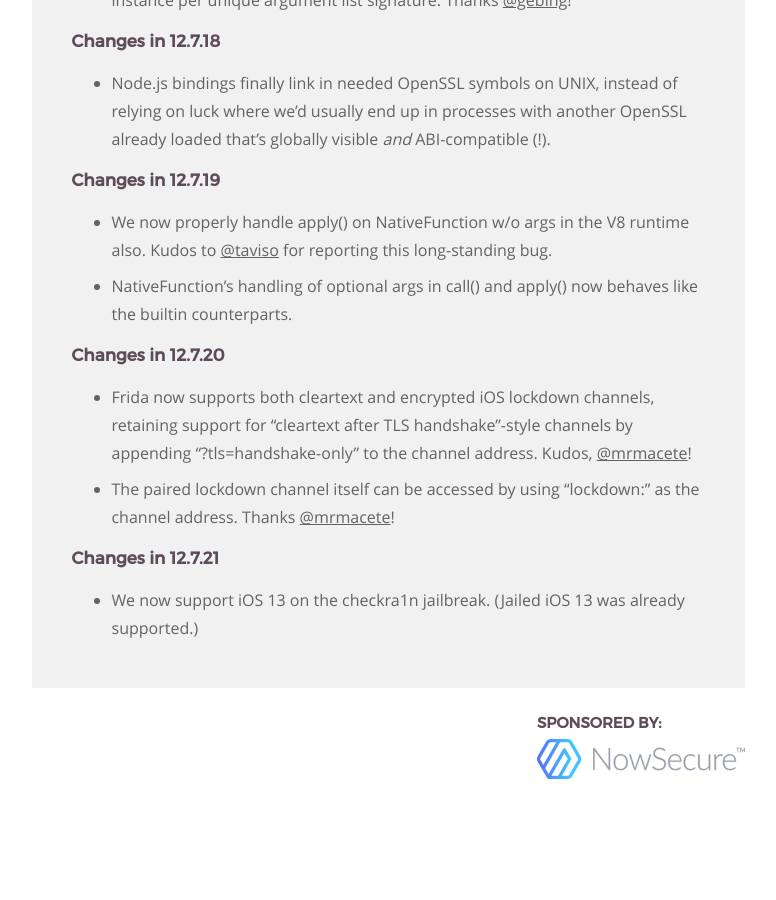
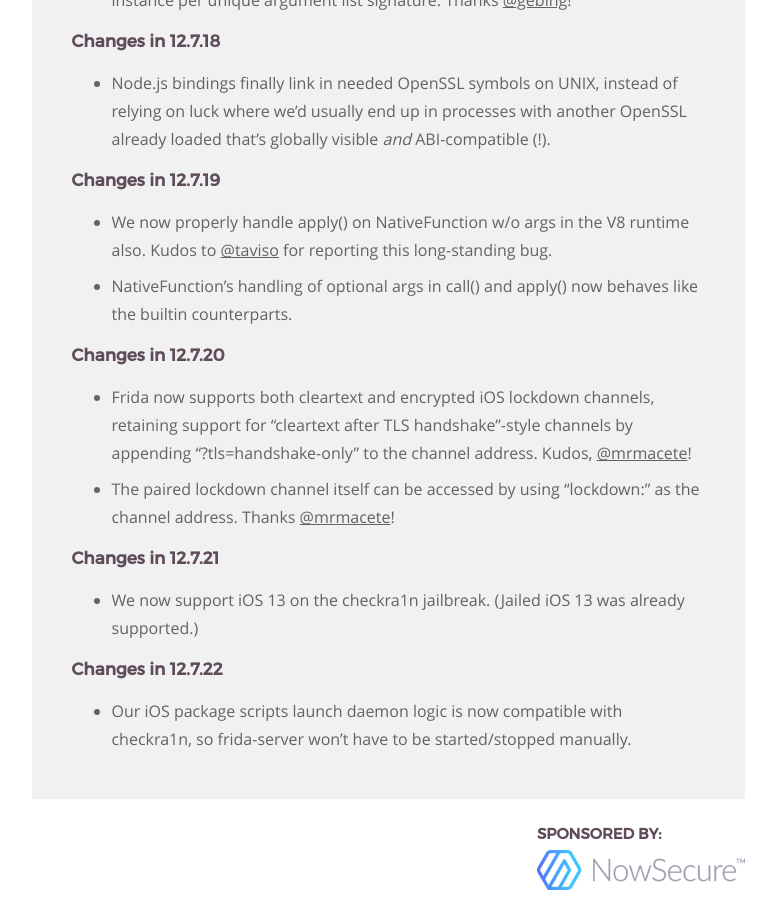
Before and after one commit to frida/frida-website, a Jekyll site: the page built from _posts/2019-09-18-frida-12-7-released.markdown, in a window 1280 px wide and 900 px high, scrolled down 13641 px. Shown: the whole window, without its empty margins (364-1140 px from the left). Built offline with Jekyll 4.4.1, drawn with Linux system fonts in a browser that asks for light colours; before the commit the page ends 14430 px from its top, so only the background shows below that.

Commit message:
Summarize changes in 12.7.22

```diff
--- a/_posts/2019-09-18-frida-12-7-released.markdown
+++ b/_posts/2019-09-18-frida-12-7-released.markdown
@@ -540,6 +540,11 @@ Enjoy!
 - We now support iOS 13 on the checkra1n jailbreak. (Jailed iOS 13 was already
   supported.)
 
+### Changes in 12.7.22
+
+- Our iOS package scripts launch daemon logic is now compatible with checkra1n,
+  so frida-server won't have to be started/stopped manually.
+
 
 [frida-java-bridge]: https://github.com/frida/frida-java-bridge
 [TinyCC]: https://bellard.org/tcc/
```
